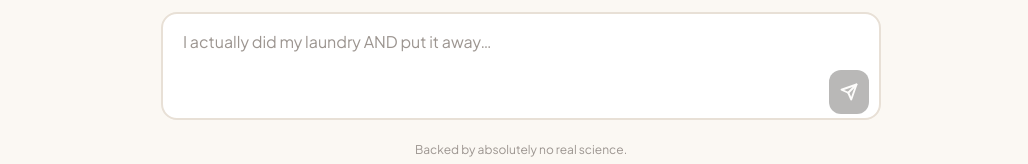
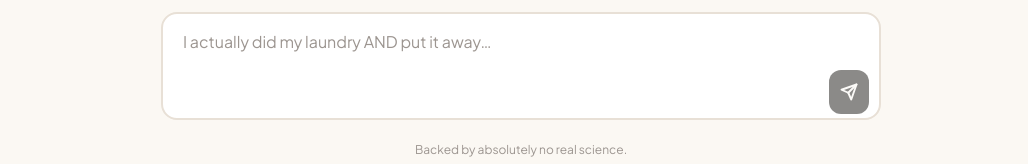
Before and after one commit to oneprofile-dev/youdeservenow, a Next.js app: page / in a window 1280 px wide. Shown: the part 729-893 px from the top of the page, without its empty margins (119-1147 px from the left). Built offline with nearby package versions, Linux system fonts and the light colour scheme; no server answers; the database is empty.

Commit message:
Phase2 engagement

```diff
--- a/components/Hero.tsx
+++ b/components/Hero.tsx
@@ -297,8 +297,9 @@ export default function Hero({ referralResult, initialAudience }: HeroProps) {
             <button
               type="submit"
               disabled={!input.trim()}
-              className="absolute bottom-3 right-3 w-10 h-10 rounded-xl bg-[var(--color-cta-bg)] dark:bg-[var(--color-accent)] text-[var(--color-cta-text)] dark:text-[var(--color-dark-bg)] flex items-center justify-center hover:opacity-90 active:scale-95 disabled:opacity-30 transition-all"
-              aria-label="Get my justification"
+              className="absolute bottom-3 right-3 z-10 w-10 h-10 rounded-xl bg-[var(--color-cta-bg)] dark:bg-[var(--color-accent)] text-[var(--color-cta-text)] dark:text-[var(--color-dark-bg)] flex items-center justify-center hover:opacity-90 active:scale-95 disabled:opacity-50 disabled:cursor-not-allowed enabled:cursor-pointer enabled:hover:scale-110 transition-all"
+              aria-label="Send message"
+              title={!input.trim() ? "Type something to enable send" : "Send your accomplishment"}
             >
               <svg
                 width="18"
```
